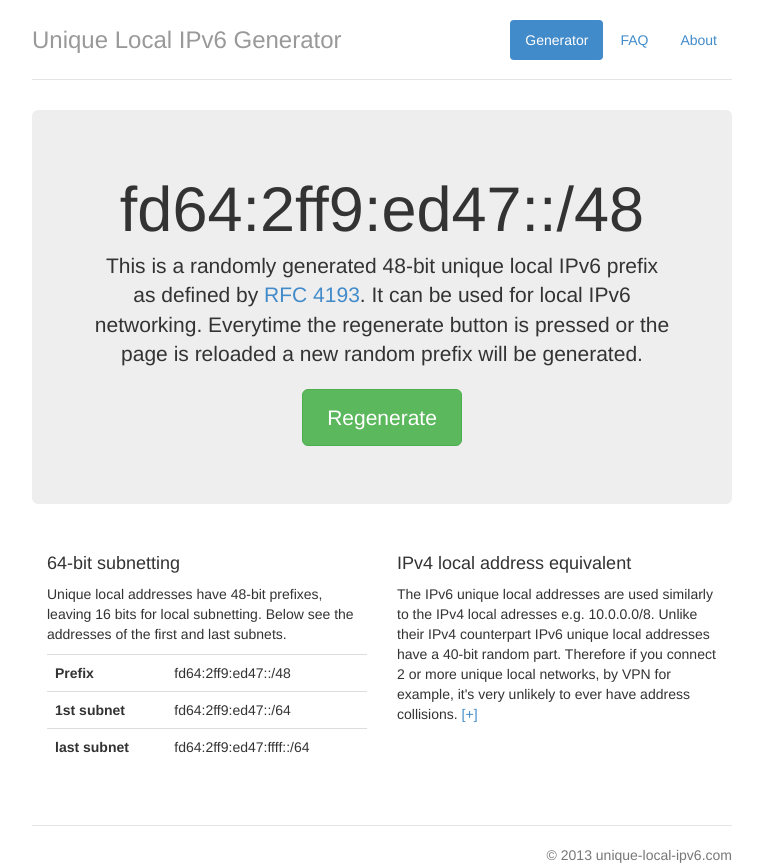
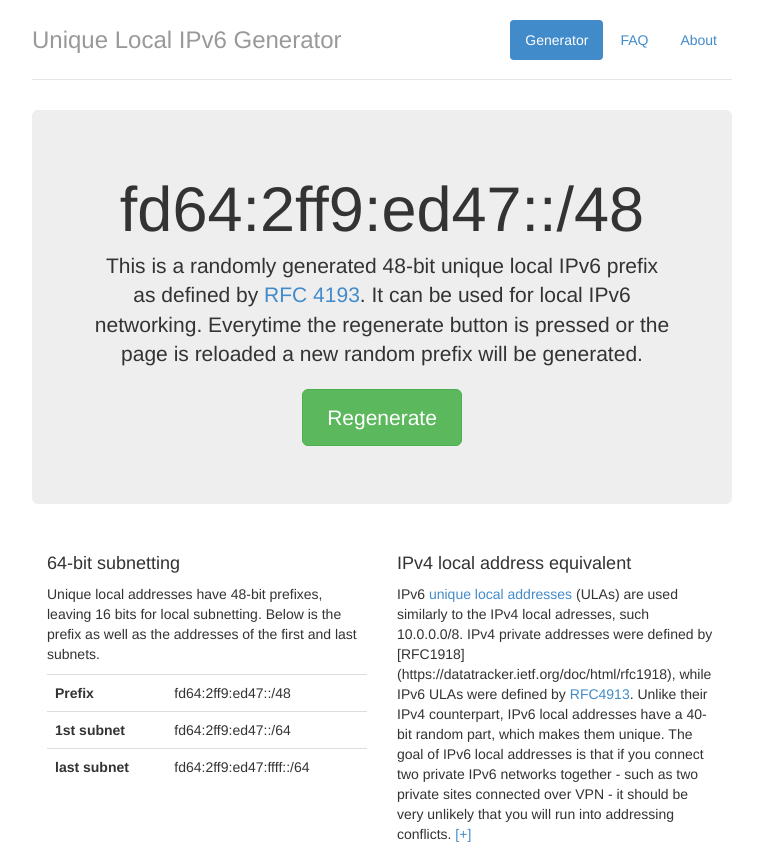
Before and after one commit to tweedge/unique-local-ipv6, a plain HTML site: page index.html in a window 1280 px wide. Shown: the top 868 px of the page, without its empty margins (258-1021 px from the left). Drawn offline with Linux system fonts and the light colour scheme.

Commit message:
Amend about, move on to index

```diff
--- a/index.html
+++ b/index.html
@@ -27,7 +27,7 @@
       <div class="row marketing">
         <div class="col-lg-6">
           <h4>64-bit subnetting</h4>
-          <p>Unique local addresses have 48-bit prefixes, leaving 16 bits for local subnetting. Below see the addresses of the first and last subnets.</p>
+          <p>Unique local addresses have 48-bit prefixes, leaving 16 bits for local subnetting. Below is the prefix as well as the addresses of the first and last subnets.</p>
           <table class="table table-hover">
             <tr>
               <th>Prefix</th>
@@ -47,12 +47,7 @@
         <div class="col-lg-6">
           <h4>IPv4 local address equivalent</h4>
           <p>
-            The IPv6 unique local addresses are used similarly to the IPv4
-            local adresses e.g. 10.0.0.0/8. Unlike their IPv4 counterpart IPv6 unique local
-            addresses have a 40-bit random part. Therefore if you connect 2 or more unique
-            local networks, by VPN for example, it's very unlikely to ever have address
-            collisions.
-            <a href="about.html">[+]</a>
+            IPv6 <a href="https://en.wikipedia.org/wiki/Unique_local_address">unique local addresses</a> (ULAs) are used similarly to the IPv4 local adresses, such 10.0.0.0/8. IPv4 private addresses were defined by [RFC1918](https://datatracker.ietf.org/doc/html/rfc1918), while IPv6 ULAs were defined by <a href="https://datatracker.ietf.org/doc/html/rfc4193">RFC4913</a>. Unlike their IPv4 counterpart, IPv6 local addresses have a 40-bit random part, which makes them unique. The goal of IPv6 local addresses is that if you connect two private IPv6 networks together - such as two private sites connected over VPN - it should be very unlikely that you will run into addressing conflicts. <a href="faq.html">[+]</a>
           </p>
         </div>
       </div>
```
Also changed, not shown: about.html (+5 -6 lines).
